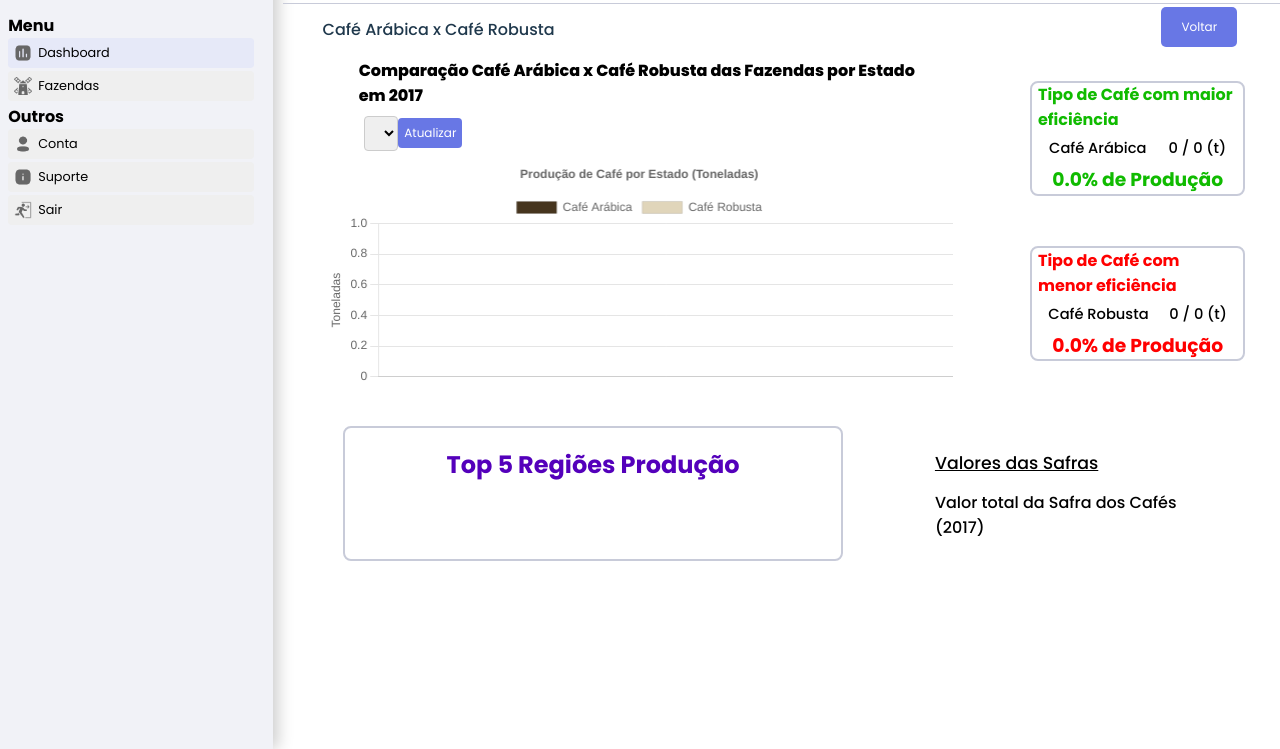
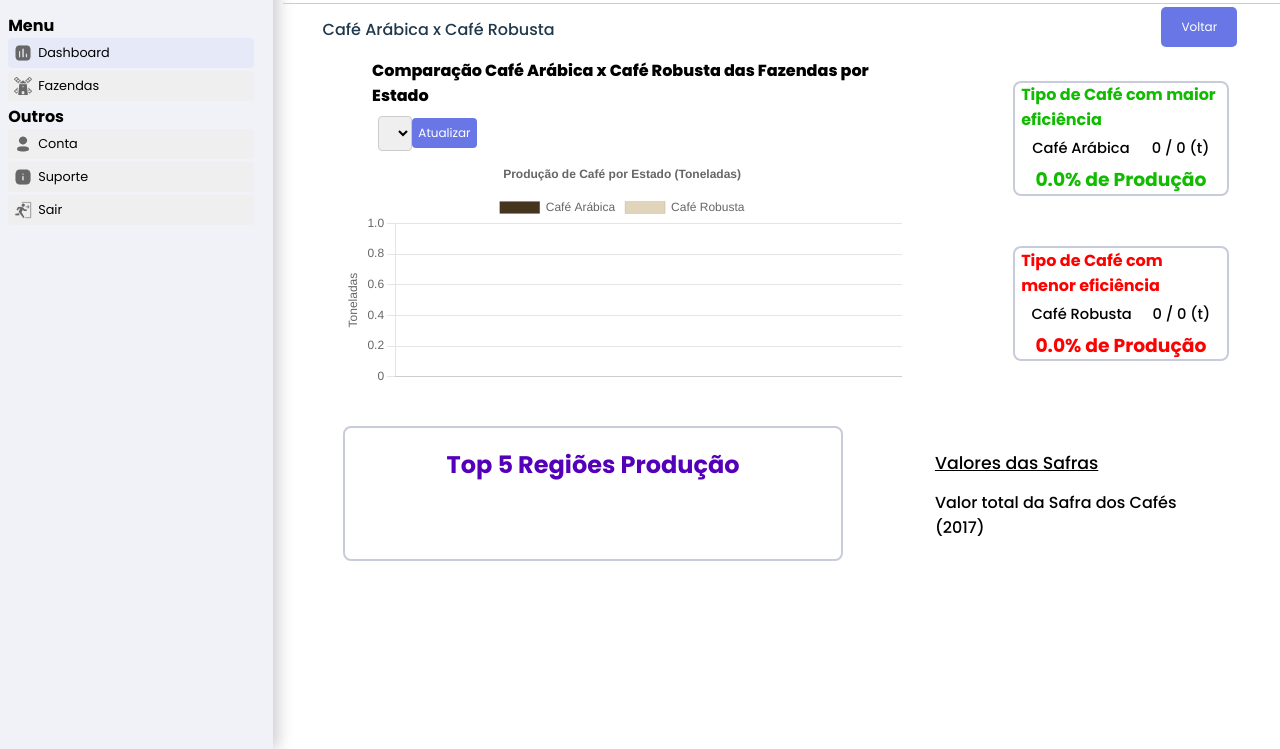
Before and after one commit to SPTECH-DataTech/DataTech, a website: page Web Application/public/dashProximaTela.html in a window 1280 px wide. Shown: the part 51-800 px from the top of the page. Drawn offline with nearby package versions, Linux system fonts and the light colour scheme; no server answers.

Commit message:
dash 1 perfeita 2

```diff
--- a/Web Application/public/dashProximaTela.html
+++ b/Web Application/public/dashProximaTela.html
@@ -68,8 +68,7 @@
             <div class="grafico-kpi">
                 <div class="graficoProducao">
                     <div class="titulo-grafico">
-                        <h1>Comparação Café Arábica x Café Robusta das Fazendas por Estado em <span
-                                id="anoTitulo">2017</span></h1>
+                        <h1>Comparação Café Arábica x Café Robusta das Fazendas por Estado</h1>
                     </div>
 
                     <div class="escolher-info">
```
